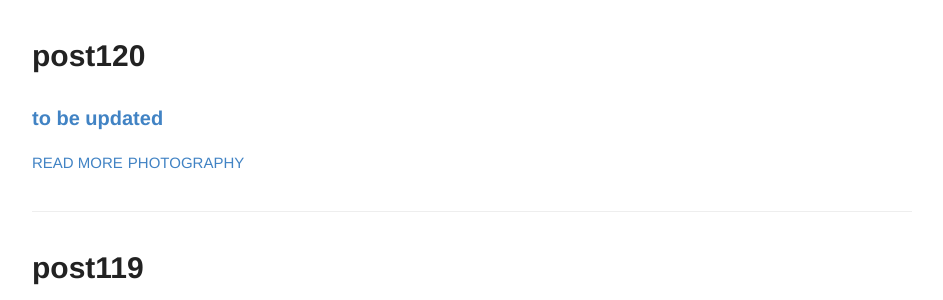
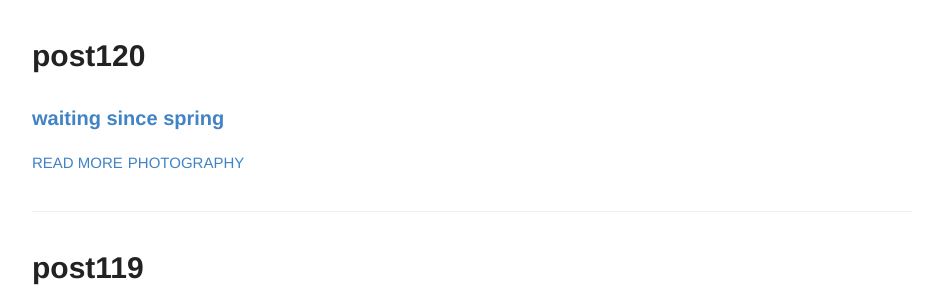
Before and after one commit to rsk/rsk.github.io, a Jekyll site: the page built from index.html, in a window 1280 px wide and 900 px high, scrolled down 2173 px. Shown: the part 153-453 px from the top of the window, without its empty margins (168-1111 px from the left). Built offline with Jekyll 4.4.1, drawn with Linux system fonts in a browser that asks for light colours.

Commit message:
Update 2020-6-06-post120.md

```diff
--- a/_posts/2020-6-06-post120.md
+++ b/_posts/2020-6-06-post120.md
@@ -2,7 +2,7 @@
 layout: post
 title: post120
 number: 120
-excerpt: to be updated
+excerpt: waiting since spring
 tags:
   - photography
 
```
